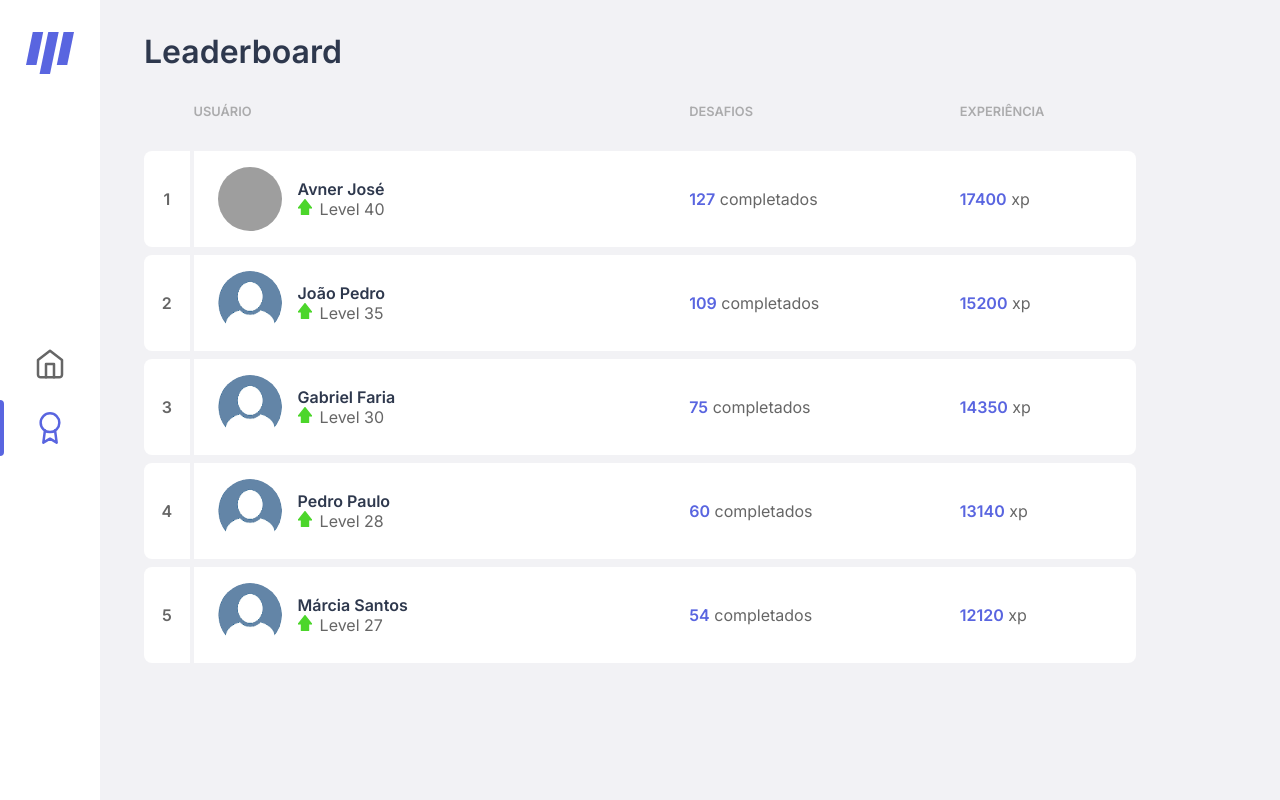
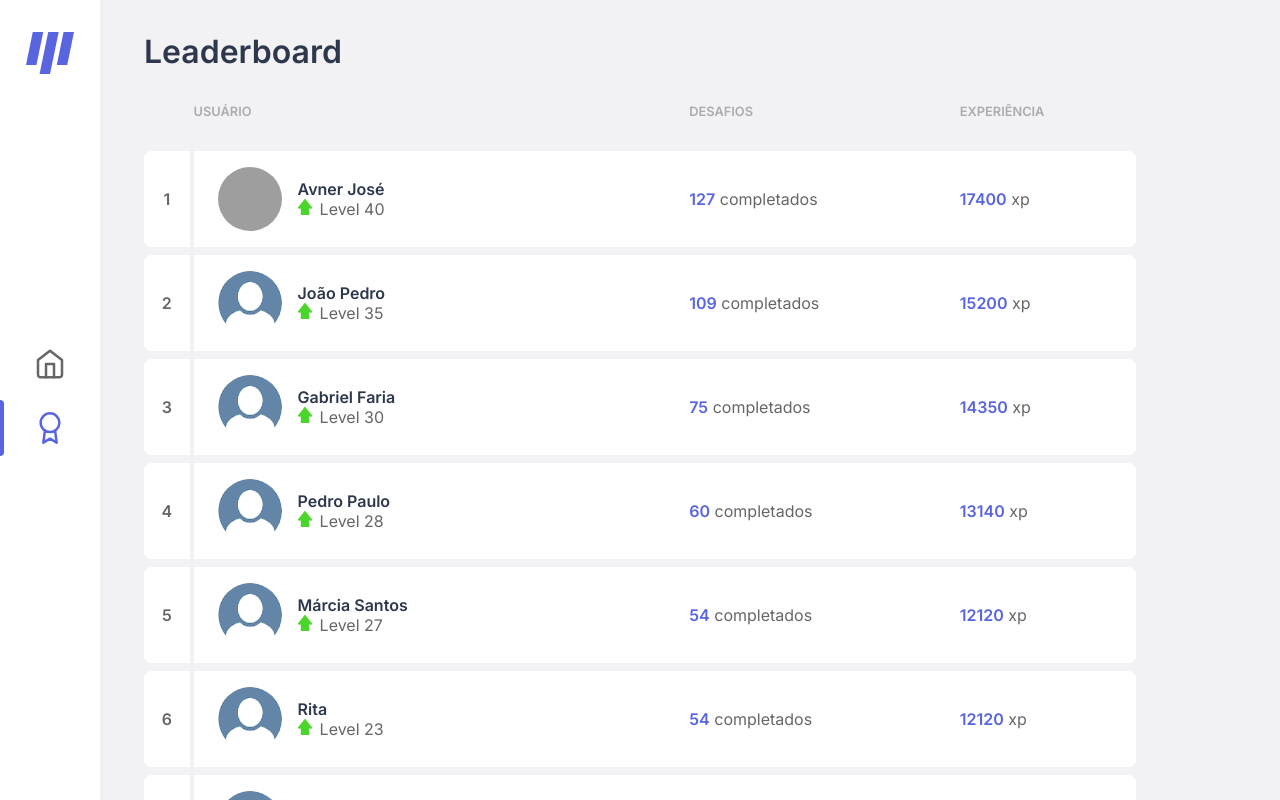
Before and after one commit to avnerjose/nlw4-reactjs, a Next.js app: page /leaderboard in a window 1280 px wide. Built offline with nearby package versions, Linux system fonts and the light colour scheme; no server answers; data requests are answered from the project's data file; sample sign-in values are in the browser's storage; grey boxes are pictures that could not be loaded.

Commit message:
Implementing infinite scroll

```diff
--- a/package.json
+++ b/package.json
@@ -5,7 +5,8 @@
   "scripts": {
     "dev": "next dev",
     "build": "next build",
-    "start": "next start"
+    "start": "next start",
+    "server": "json-server ./src/services/server.json -w -p 3333 -d 750"
   },
   "dependencies": {
     "@types/node": "^14.14.31",
@@ -13,12 +14,13 @@
     "@types/react-dom": "^17.0.1",
     "@types/react-lottie": "^1.2.5",
     "@types/react-responsive": "^8.0.2",
+    "axios": "^0.21.1",
     "js-cookie": "^2.2.1",
     "next": "10.0.8",
     "next-auth": "^3.26.1",
     "react": "17.0.1",
     "react-dom": "17.0.1",
-    "react-lottie": "^1.2.3",
+    "react-lottie-player": "^1.3.1",
     "react-responsive": "^8.2.0",
     "react-router-dom": "^5.2.0",
     "styled-components": "^5.2.1",
--- a/src/pages/leaderboard.tsx
+++ b/src/pages/leaderboard.tsx
@@ -1,15 +1,82 @@
+import { useEffect, useState } from "react";
+import { GetServerSideProps, GetStaticProps } from "next";
 import Head from "next/head";
-import users from "../../users.json";
 import LeaderBoardItem from "../components/LeaderBoardItem";
+import api from "../services/api";
+import animation from "../../public/loadingAnimation.json";
+import Lottie from "react-lottie-player";
 import {
   Container,
   Content,
   LeaderBoardTable,
 } from "../styles/pages/leaderboard";
+import { useMediaQuery } from "react-responsive";
 
-export default function LeaderBoard() {
+interface User {
+  id: number;
+  name: string;
+  picture: string;
+  level: number;
+  completed: number;
+  xp: number;
+}
+
+interface LeaderBoardProps {
+  users: Array<User>;
+  pagesCount: number;
+}
+
+const defaultOptions = {
+  loop: true,
+  autoplay: true,
+  animationData: animation,
+  rendererSettings: {
+    preserveAspectRatio: "xMidYMid slice",
+  },
+};
+
+export default function LeaderBoard({ users, pagesCount }: LeaderBoardProps) {
+  const [usersData, setUsersData] = useState<Array<User>>(users);
+  const [page, setPage] = useState(2);
+  const [totalPages, setTotalPages] = useState(pagesCount);
+  const [loading, setLoading] = useState(false);
+  const isMobile = useMediaQuery({ query: "(max-width: 720px)" });
+
+  useEffect(() => {
+    if (page != 1) fetchUsers();
+  }, [page]);
+
+  window.onscroll = () => {
+    handleScroll();
+  };
+
+  const handleScroll = () => {
+    if (page === totalPages || loading) return;
+    if (
+      window.innerHeight + document.documentElement.scrollTop !==
+      document.documentElement.offsetHeight
+    ) {
+      return;
+    }
+    setPage(page + 1);
+  };
+
+  const fetchUsers = async () => {
+    setLoading(true);
+    const { data } = await api.get("users", {
+      params: {
+        _limit: 5,
+        _sort: "id",
+        _order: "asc",
+        _page: page,
+      },
+    });
+    setUsersData((currentData) => [...currentData, ...data]);
+    setLoading(false);
+  };
+
   return (
-    <Container>
+    <Container onScroll={!isMobile && handleScroll}>
       <Content>
         <Head>
           <title>Leaderboard | Move.it</title>
@@ -28,7 +95,7 @@ export default function LeaderBoard() {
               </tr>
             </thead>
             <tbody>
-              {users.map((user, index) => (
+              {usersData.map((user, index) => (
                 <LeaderBoardItem
                   key={index}
                   id={user.id}
@@ -41,6 +108,23 @@ export default function LeaderBoard() {
               ))}
             </tbody>
           </LeaderBoardTable>
+          {loading && (
+            <div
+              style={{
+                width: "100%",
+                display: "flex",
+                alignItems: "center",
+                justifyContent: "center",
+              }}
+            >
+              <Lottie
+                loop
+                animationData={animation}
+                play
+                style={{ width: 150, height: 150 }}
+              />
+            </div>
+          )}
         </main>
       </Content>
     </Container>
@@ -48,3 +132,23 @@ export default function LeaderBoard() {
 }
 
 LeaderBoard.requireAuth = true;
+
+export const getServerSideProps: GetServerSideProps = async () => {
+  const { data, headers } = await api.get("users", {
+    params: {
+      _limit: 5,
+      _sort: "id",
+      _order: "asc",
+      _page: 1,
+    },
+  });
+
+  const { "x-total-count": count } = headers;
+  const pagesCount = Math.ceil(Number(count / 5));
+  return {
+    props: {
+      users: data,
+      pagesCount,
+    },
+  };
+};
--- /dev/null
+++ b/src/services/api.ts
@@ -0,0 +1,7 @@
+import axios from "axios";
+
+const api = axios.create({
+  baseURL: "http://localhost:3333",
+});
+
+export default api;
--- /dev/null
+++ b/src/services/server.json
@@ -0,0 +1,164 @@
+{
+  "users": [
+    {
+      "id": 1,
+      "name": "Avner José",
+      "picture": "https://avatars.githubusercontent.com/u/49520658?s=400&u=1da9b89af158225a9abbf27b509686bccab64e1f&v=4",
+      "level": 40,
+      "completed": 127,
+      "xp": 17400
+    },
+    {
+      "id": 2,
+      "name": "João Pedro",
+      "picture": "/icons/user.png",
+      "level": 35,
+      "completed": 109,
+      "xp": 15200
+    },
+    {
+      "id": 3,
+      "name": "Gabriel Faria",
+      "picture": "/icons/user.png",
+      "level": 30,
+      "completed": 75,
+      "xp": 14350
+    },
+    {
+      "id": 4,
+      "name": "Pedro Paulo",
+      "picture": "/icons/user.png",
+      "level": 28,
+      "completed": 60,
+      "xp": 13140
+    },
+    {
+      "id": 5,
+      "name": "Márcia Santos",
+      "picture": "/icons/user.png",
+      "level": 27,
+      "completed": 54,
+      "xp": 12120
+    },
+    {
+      "id": 6,
+      "name": "Rita",
+      "picture": "/icons/user.png",
+      "level": 23,
+      "completed": 54,
+      "xp": 12120
+    },
+    {
+      "id": 7,
+      "name": "João Pedro",
+      "picture": "/icons/user.png",
+      "level": 35,
+      "completed": 109,
+      "xp": 15200
+    },
+    {
+      "id": 8,
+      "name": "Gabriel Faria",
+      "picture": "/icons/user.png",
+      "level": 30,
+      "completed": 75,
+      "xp": 14350
+    },
+    {
+      "id": 9,
+      "name": "Pedro Paulo",
+      "picture": "/icons/user.png",
+      "level": 28,
+      "completed": 60,
+      "xp": 13140
+    },
+    {
+      "id": 10,
+      "name": "Márcia Santos",
+      "picture": "/icons/user.png",
+      "level": 27,
+      "completed": 54,
+      "xp": 12120
+    },
+    {
+      "id": 11,
+      "name": "Rita",
+      "picture": "/icons/user.png",
+      "level": 23,
+      "completed": 54,
+      "xp": 12120
+    },
+    {
+      "id": 12,
+      "name": "Gabriel Faria",
+      "picture": "/icons/user.png",
+      "level": 30,
+      "completed": 75,
+      "xp": 14350
+    },
+    {
+      "id": 13,
+      "name": "Pedro Paulo",
+      "picture": "/icons/user.png",
+      "level": 28,
+      "completed": 60,
+      "xp": 13140
+    },
+    {
+      "id": 14,
+      "name": "Márcia Santos",
+      "picture": "/icons/user.png",
+      "level": 27,
+      "completed": 54,
+      "xp": 12120
+    },
+    {
+      "id": 15,
+      "name": "Rita",
+      "picture": "/icons/user.png",
+      "level": 23,
+      "completed": 54,
+      "xp": 12120
+    },
+    {
+      "id": 16,
+      "name": "João Pedro",
+      "picture": "/icons/user.png",
+      "level": 35,
+      "completed": 109,
+      "xp": 15200
+    },
+    {
+      "id": 17,
+      "name": "Gabriel Faria",
+      "picture": "/icons/user.png",
+      "level": 30,
+      "completed": 75,
+      "xp": 14350
+    },
+    {
+      "id": 18,
+      "name": "Pedro Paulo",
+      "picture": "/icons/user.png",
+      "level": 28,
+      "completed": 60,
+      "xp": 13140
+    },
+    {
+      "id": 19,
+      "name": "Márcia Santos",
+      "picture": "/icons/user.png",
+      "level": 27,
+      "completed": 54,
+      "xp": 12120
+    },
+    {
+      "id": 20,
+      "name": "Rita",
+      "picture": "/icons/user.png",
+      "level": 23,
+      "completed": 54,
+      "xp": 12120
+    }
+  ]
+}
--- a/src/styles/pages/leaderboard.ts
+++ b/src/styles/pages/leaderboard.ts
@@ -1,7 +1,11 @@
 import styled from "styled-components";
 
 export const Container = styled.div`
-  overflow-y: auto;
+  overflow-y: scroll;
+
+  @media(max-width: 720px){
+    overflow-y: inherit;
+  }
 `;
 
 export const Content = styled.div`
--- a/users.json
+++ /dev/null
@@ -1,42 +0,0 @@
-[
-  {
-    "id": 1,
-    "name": "Avner José",
-    "picture": "https://avatars.githubusercontent.com/u/49520658?s=400&u=1da9b89af158225a9abbf27b509686bccab64e1f&v=4",
-    "level": 40,
-    "completed": 127,
-    "xp": 17400
-  },
-  {
-    "id": 2,
-    "name": "João Pedro",
-    "picture": "/icons/user.png",
-    "level": 35,
-    "completed": 109,
-    "xp": 15200
-  },
-  {
-    "id": 3,
-    "name": "Gabriel Faria",
-    "picture": "/icons/user.png",
-    "level": 30,
-    "completed": 75,
-    "xp": 14350
-  },
-  {
-    "id": 4,
-    "name": "Pedro Paulo",
-    "picture": "/icons/user.png",
-    "level": 28,
-    "completed": 60,
-    "xp": 13140
-  },
-  {
-    "id": 5,
-    "name": "Márcia Santos",
-    "picture": "/icons/user.png",
-    "level": 27,
-    "completed": 54,
-    "xp": 12120
-  }
-]
```
Also changed, not shown: src/pages/login.tsx (+18 -0 lines), 1 other file (tests, documents, lock files or other folders).
